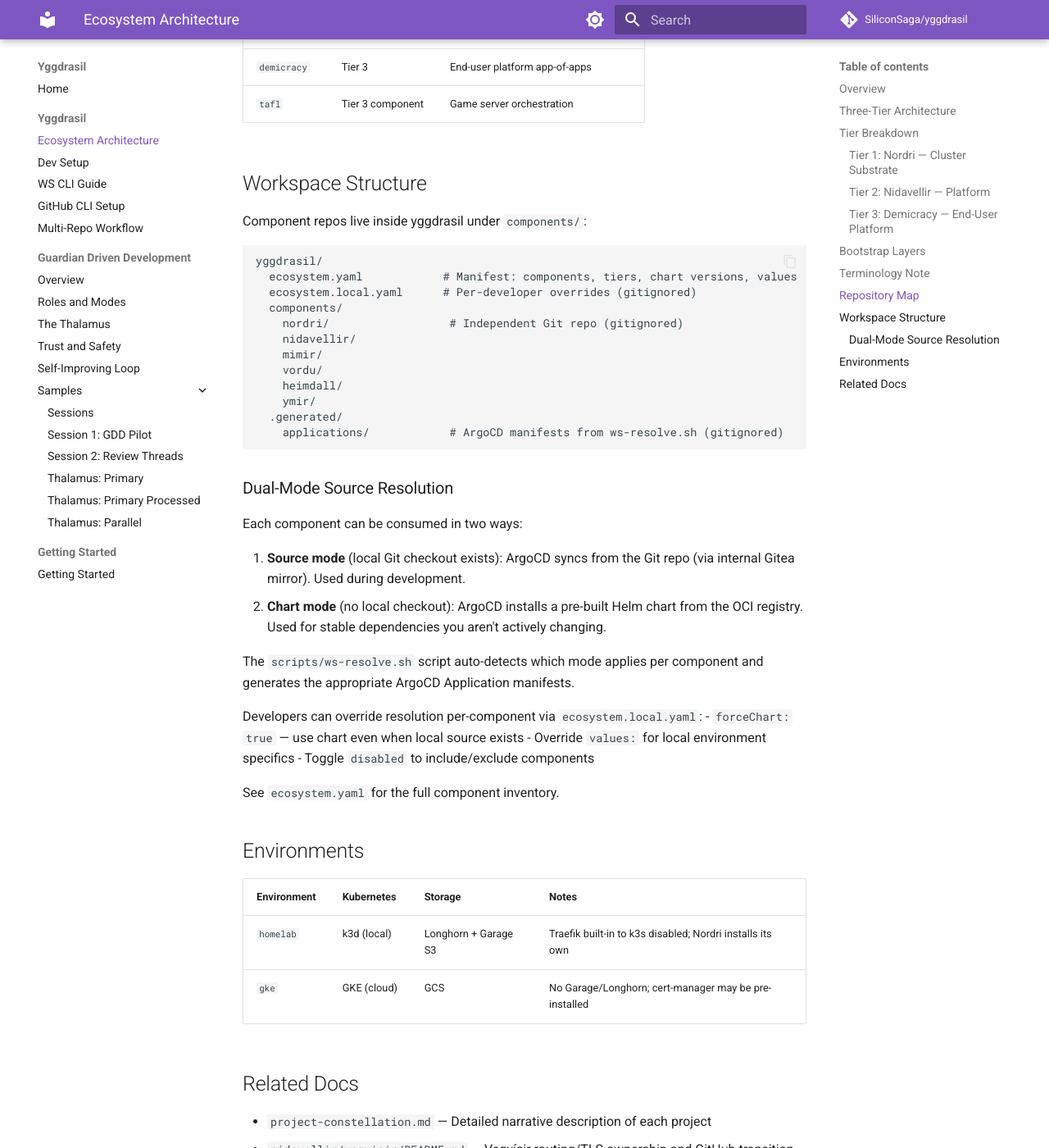
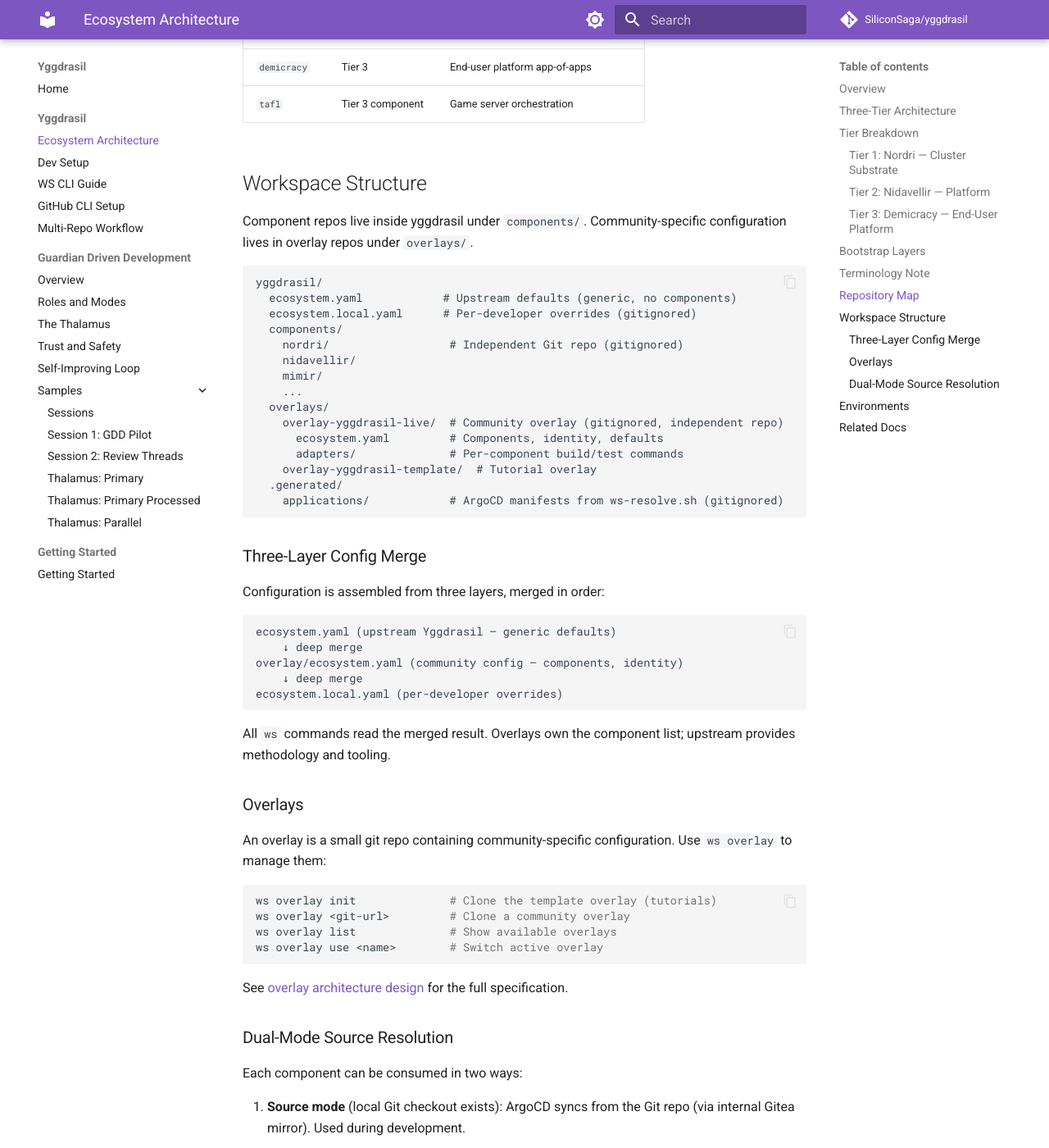
Before and after one commit to SiliconSaga/yggdrasil, an MkDocs documentation site: the page built from docs/ecosystem-architecture.md, in a window 1280 px wide and 1400 px high, scrolled down 4644 px. Shown: the whole window at 82% size. Built offline with MkDocs 1.6.1 and Material for MkDocs 9.7.7, drawn with Linux system fonts in a browser that asks for light colours; comment, search, counter and statistics services are not loaded.

Commit message:
feat: implement overlay architecture — make Yggdrasil generic
Move community-specific config (components, identity, adapters) from
hardcoded ecosystem.yaml to overlay repos under overlays/. Upstream
ecosystem.yaml becomes generic defaults only.

- Add ws overlay (init/url/use/list) and ws actions commands
- Add ws-lib.sh with shared overlay detection and three-layer config merge
- Update ws-clone, ws-list, ws_validate_component to use merged config
- Create overlays/ directory structure with .gitkeep
- Update AGENTS.md, CLAUDE.md, ecosystem-architecture.md, ws-cli-guide.md
- Fix AGENTS.md Thalamus.md instruction to require Read tool (not guess)

Co-Authored-By: Claude Opus 4.6 <noreply@anthropic.com>

````diff
--- a/docs/ecosystem-architecture.md
+++ b/docs/ecosystem-architecture.md
@@ -156,22 +156,56 @@ Two separate numbering schemes exist:
 
 ## Workspace Structure
 
-Component repos live inside yggdrasil under `components/`:
+Component repos live inside yggdrasil under `components/`. Community-specific
+configuration lives in overlay repos under `overlays/`.
 
 ```
 yggdrasil/
-  ecosystem.yaml            # Manifest: components, tiers, chart versions, values
+  ecosystem.yaml            # Upstream defaults (generic, no components)
   ecosystem.local.yaml      # Per-developer overrides (gitignored)
   components/
     nordri/                  # Independent Git repo (gitignored)
     nidavellir/
     mimir/
-    vordu/
-    heimdall/
-    ymir/
+    ...
+  overlays/
+    overlay-yggdrasil-live/  # Community overlay (gitignored, independent repo)
+      ecosystem.yaml         # Components, identity, defaults
+      adapters/              # Per-component build/test commands
+    overlay-yggdrasil-template/  # Tutorial overlay
   .generated/
     applications/            # ArgoCD manifests from ws-resolve.sh (gitignored)
 ```
+
+### Three-Layer Config Merge
+
+Configuration is assembled from three layers, merged in order:
+
+```
+ecosystem.yaml (upstream Yggdrasil — generic defaults)
+    ↓ deep merge
+overlay/ecosystem.yaml (community config — components, identity)
+    ↓ deep merge
+ecosystem.local.yaml (per-developer overrides)
+```
+
+All `ws` commands read the merged result. Overlays own the component list;
+upstream provides methodology and tooling.
+
+### Overlays
+
+An overlay is a small git repo containing community-specific configuration.
+Use `ws overlay` to manage them:
+
+```bash
+ws overlay init              # Clone the template overlay (tutorials)
+ws overlay <git-url>         # Clone a community overlay
+ws overlay list              # Show available overlays
+ws overlay use <name>        # Switch active overlay
+```
+
+See [overlay architecture design](plans/2026-03-26-overlay-architecture-design.md)
+for the full specification.
 
 ### Dual-Mode Source Resolution
 
@@ -190,8 +224,6 @@ Developers can override resolution per-component via `ecosystem.local.yaml`:
 - Override `values:` for local environment specifics
 - Toggle `disabled` to include/exclude components
 
-See `ecosystem.yaml` for the full component inventory.
-
 ## Environments
 
 | Environment | Kubernetes | Storage | Notes |
````
Also changed, not shown: AGENTS.md (+19 -7 lines), CLAUDE.md (+11 -6 lines), docs/ws-cli-guide.md (+1 -1 lines), ecosystem.yaml (+16 -102 lines), 6 other files.
